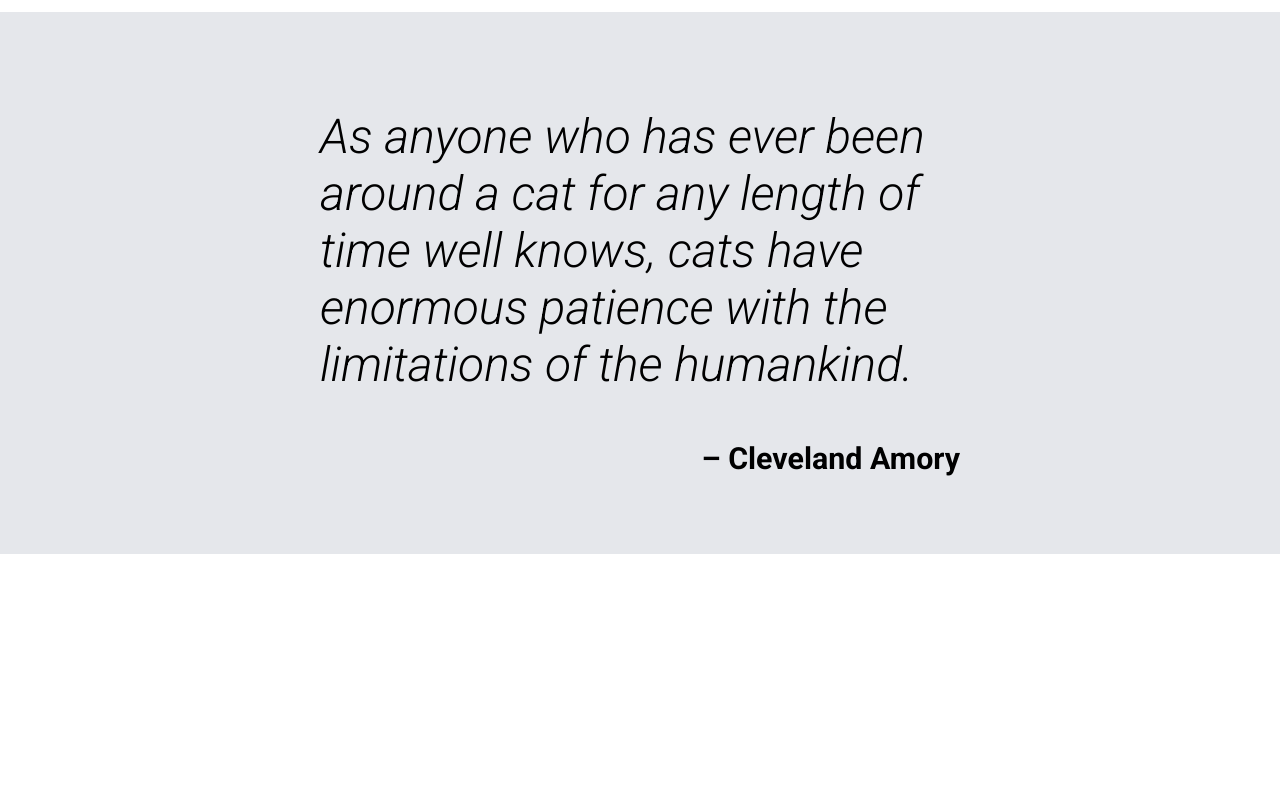
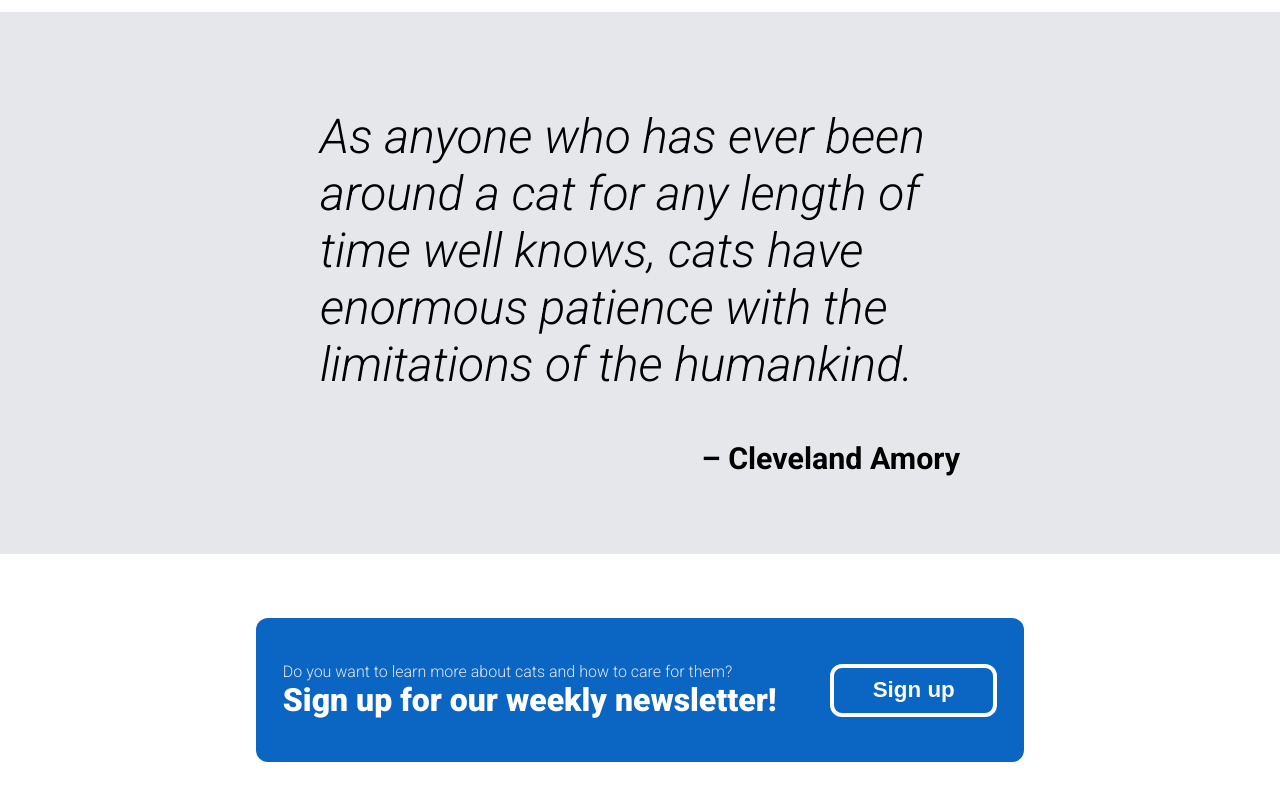
Before and after one commit to olilen/landing-page-project, a plain HTML site: page index.html in a window 1280 px wide. Shown: the part 1641-2441 px from the top of the page. Before the commit the page ends 2195 px from the top, so only its background shows below. Drawn offline with Linux system fonts and the light colour scheme.

Commit message:
fourth section completed: newsletter

```diff
--- a/css/styles.css
+++ b/css/styles.css
@@ -124,7 +124,7 @@ width:40%;
 /**********SECOND SECTION**********/
 
 .section-two{
-  width: 56%;
+  width: 60%;
   margin: 0 auto;
   display: flex;
   align-items: center;
@@ -187,10 +187,57 @@ section:nth-of-type(3){
   font-weight: 600;
 
 }
+/**********SECTION FOUR**********/
+.section-four{
+  width: 60%;
+  margin: 4rem auto;
+  height: 18vh;
+  background-color: #0A66C2;
+  border-radius: 12px;
+  display: flex;
+  justify-content: space-around;
+  align-items: center;
+  flex-wrap:wrap;
+}
 
 
+.newsletter-text p:first-child{
+  color:#e5e7eb;
+  font-size: 1em;
+  width: 100%;
+  font-weight: 300;
+  margin:0;
+}
 
+.newsletter-text p:last-child{
+  color:#fff;
+  font-size: 2em;
+  width: 100%;
+  font-weight: 900;
+  margin:0;
 
+}
+
+.newsletter-button{
+  align-items: center;
+  background-color: #0A66C2;
+  border: 4px solid #fff;
+  border-radius: 12px;
+  color: #f9faf8;
+  cursor: pointer;
+  font-size: 1.4rem;
+  font-weight: 600;
+  justify-content: center;
+  max-width: 480px;
+  min-height: 40px;
+  padding: 0.6rem 2.4rem;
+  text-align: center;
+}
+
+.newsletter-button:hover{
+  background-color: #16437E;
+  color: #ffffff;
+}
 
 /**********MEDIA QUERIES**********/
 
--- a/index.html
+++ b/index.html
@@ -56,5 +56,14 @@
     <p>– Cleveland Amory</p>
   </div>
 </section>
+<section>
+  <div class="section-four">
+    <div class="newsletter-text">
+      <p>Do you want to learn more about cats and how to care for them?</p>
+      <p>Sign up for our weekly newsletter!</p>
+  </div>
+  <input class="newsletter-button" type="button" value="Sign up">
+  </div>
+</section>
 </body>
 </html>
```
